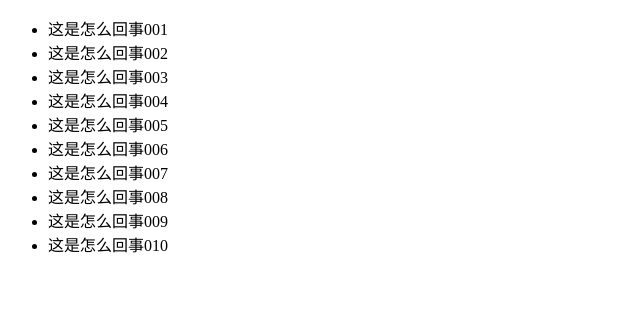
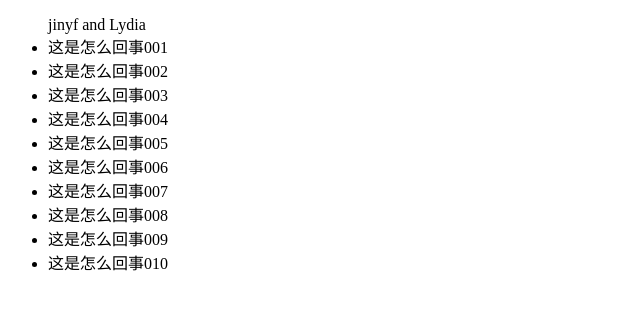
Before and after one commit to jinyf7510/first, a plain HTML site: page one.html in a window 1280 px wide. Shown: the whole page, without its empty margins (0-640 px from the left). Drawn offline with Linux system fonts and the light colour scheme.

Commit message:
俺要看看么！！！

```diff
--- a/one.html
+++ b/one.html
@@ -8,6 +8,7 @@
 </head>
 <body>
 <ul>
+    jinyf and Lydia
     <li>这是怎么回事001</li>
     <li>这是怎么回事002</li>
     <li>这是怎么回事003</li>
```
Also changed, not shown: ok.txt.
